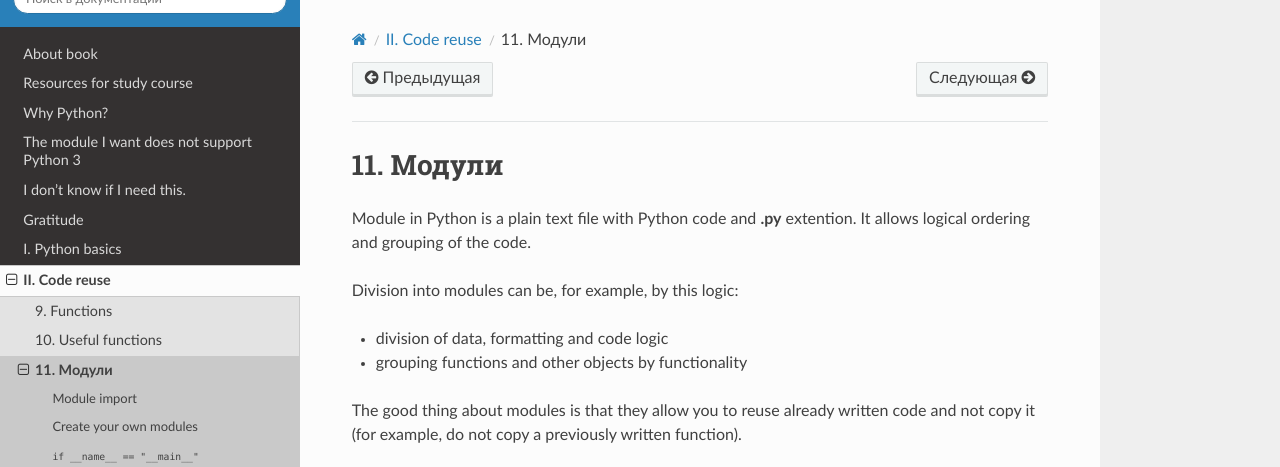
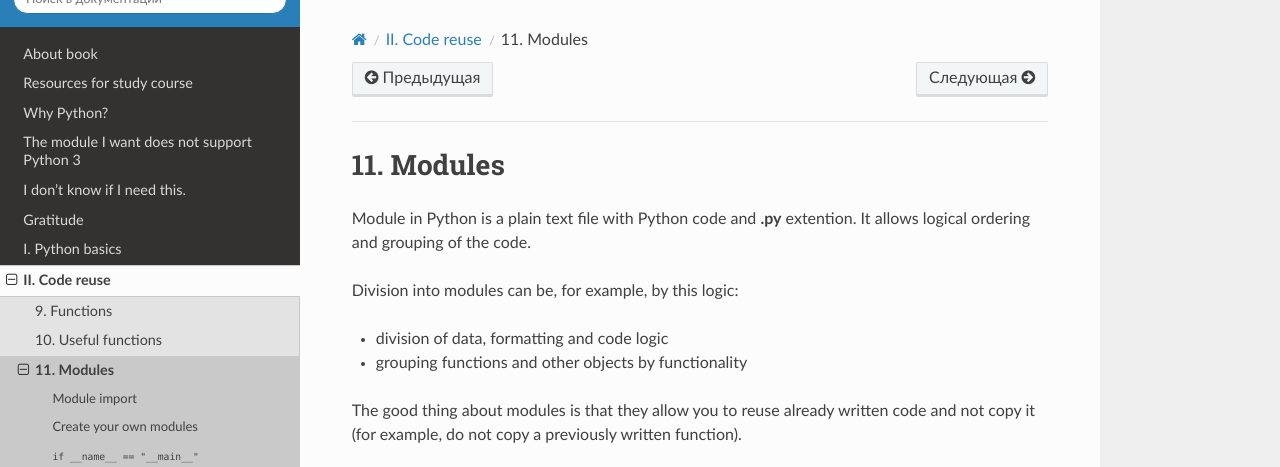
Before and after one commit to Aidar5/nattoeng, a Sphinx documentation site: the page built from docs/source/book/11_modules/index.rst, in a window 1280 px wide. Shown: the top 467 px of the page. Built offline with Sphinx 7.4.7 and the Read the Docs theme 2.0.0, drawn with Linux system fonts in a browser that asks for light colours; pages that are not in the unit, such as notebooks, are missing from menus.

Commit message:
Update index.rst

```diff
--- a/docs/source/book/11_modules/index.rst
+++ b/docs/source/book/11_modules/index.rst
@@ -4,7 +4,7 @@
 
 .. _modules_index:
 
-11. Модули
+11. Modules
 ============================
 
 Module in Python is a plain text file with Python code and **.py** extention. It allows logical ordering and grouping of the code.
```
